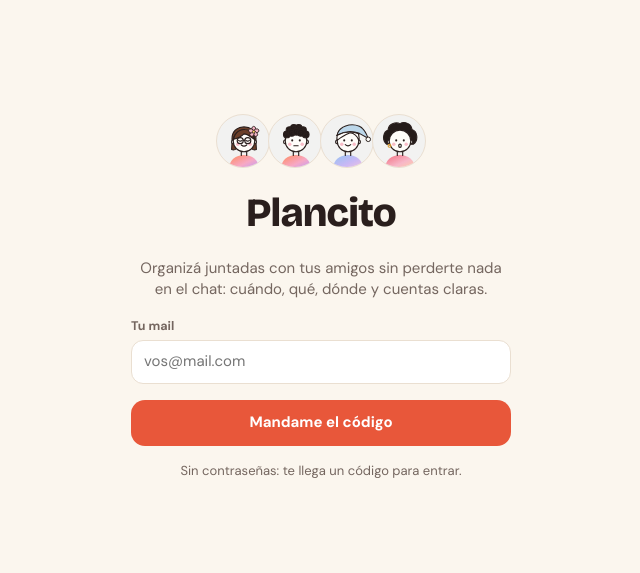
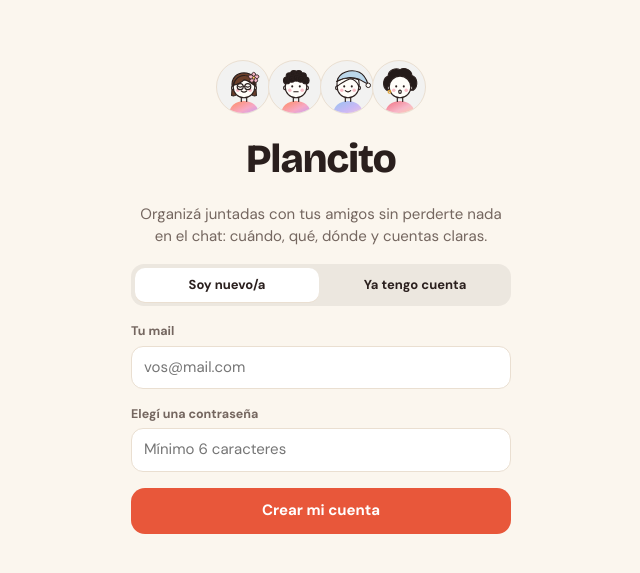
Before and after one commit to paumartz/plancito, a React (Vite) app: page /g/1 in a window 1280 px wide. Shown: the part 127-700 px from the top of the page, without its empty margins (319-959 px from the left). Built offline with nearby package versions, Linux system fonts and the light colour scheme; no server answers.

Commit message:
Login con mail y contraseña
Se entra directo desde la app de la pantalla de inicio, sin mails ni
links que abran Safari. En Supabase alcanza con apagar Confirm email.

Co-Authored-By: Claude Opus 5.5 <noreply@anthropic.com>
Claude-Session: https://claude.ai/code/session_01JnBEVsdMKSFemGDU5So1Wf

```diff
--- a/src/data/local.ts
+++ b/src/data/local.ts
@@ -35,6 +35,7 @@ const plan = (id: string) => db.plans.find((p) => p.id === id)!;
 export const localApi: Api = {
   mode: 'local',
   async currentUserId() { return db.session; },
+  async signUp(email) { await localApi.signIn(email, ''); return 'ok'; },
   async signIn(email) {
     const id = 'u_' + email.toLowerCase().replace(/[^a-z0-9]/g, '');
     if (!db.profiles[id]) {
@@ -42,9 +43,7 @@ export const localApi: Api = {
       db.profiles[id] = { id, name: nick, nick, alias: '', bank: '', avatar: defaultAvatar(), zumbido: { style: 'clasico', msg: '¿Y el plancito?', sound: true }, wishlist: [], askContact: {} };
     }
     db.session = id; save();
-    return 'signed-in';
   },
-  async verifyCode() { /* en modo local se entra sin código */ },
   async signOut() { db.session = null; save(); },
   onAuthChange(cb) { listeners.add(cb); return () => listeners.delete(cb); },
 
--- a/src/data/supabase.ts
+++ b/src/data/supabase.ts
@@ -47,12 +47,14 @@ export function makeSupabaseApi(url: string, key: string): Api {
   return {
     mode: 'supabase',
     currentUserId: uid,
-    async signIn(email) {
-      must(await sb.auth.signInWithOtp({ email, options: { emailRedirectTo: window.location.href } }));
-      return 'sent';
+    async signIn(email, password) {
+      const { error } = await sb.auth.signInWithPassword({ email, password });
+      if (error) throw new Error(error.message);
     },
-    async verifyCode(email, code) {
-      must(await sb.auth.verifyOtp({ email, token: code, type: 'email' }));
+    async signUp(email, password) {
+      const { data, error } = await sb.auth.signUp({ email, password });
+      if (error) throw new Error(error.message);
+      return data.session ? 'ok' : 'confirm';
     },
     async signOut() { await sb.auth.signOut(); },
     onAuthChange(cb) {
--- a/src/data/types.ts
+++ b/src/data/types.ts
@@ -81,8 +81,10 @@ export type RegalitoPatch = Partial<{ owner: string | null; status: RegalitoStat
 export interface Api {
   mode: 'local' | 'supabase';
   currentUserId(): Promise<string | null>;
-  signIn(email: string): Promise<'sent' | 'signed-in'>;
-  verifyCode(email: string, code: string): Promise<void>;
+  /** Entra con mail y contraseña. */
+  signIn(email: string, password: string): Promise<void>;
+  /** Crea la cuenta. Devuelve 'confirm' si Supabase todavía pide confirmar el mail. */
+  signUp(email: string, password: string): Promise<'ok' | 'confirm'>;
   signOut(): Promise<void>;
   onAuthChange(cb: () => void): () => void;
 
--- a/src/pages/Login.tsx
+++ b/src/pages/Login.tsx
@@ -1,78 +1,61 @@
-import { useEffect, useState } from 'react';
+import { useState } from 'react';
 import { api } from '../data';
 import { avatar, TEMPLATES } from '../components/avatarSvg';
 
-// Entramos con un código por mail (no con un link): en iPhone, el link abre Safari y la sesión
-// queda ahí en vez de en la app de la pantalla de inicio. El código se escribe en la propia app.
+// Mail y contraseña: se entra directo desde la app de la pantalla de inicio, sin mails ni links
+// (en iPhone, un link del mail abre Safari y la sesión no llega a la app instalada).
 export default function Login() {
+  const [mode, setMode] = useState<'entrar' | 'crear'>('crear');
   const [email, setEmail] = useState('');
-  const [code, setCode] = useState('');
-  const [state, setState] = useState<'idle' | 'busy' | 'code' | 'checking'>('idle');
+  const [pw, setPw] = useState('');
+  const [busy, setBusy] = useState(false);
   const [err, setErr] = useState('');
-  const [wait, setWait] = useState(0);
-
-  useEffect(() => { if (wait <= 0) return; const t = setTimeout(() => setWait(wait - 1), 1000); return () => clearTimeout(t); }, [wait]);
+  const [info, setInfo] = useState('');
 
   const friendly = (m: string) =>
-    /rate limit|too many/i.test(m) ? 'Pediste varios códigos seguidos y el servidor de mails puso una pausa. Usá el último código que te llegó (sirve por una hora) o probá de nuevo en un rato.'
-      : /expired|invalid|otp/i.test(m) ? 'El código no es correcto o ya venció. Revisá el último mail o pedí uno nuevo.'
+    /invalid login credentials/i.test(m) ? 'El mail o la contraseña no son correctos.'
+      : /already registered|already exists/i.test(m) ? 'Ya hay una cuenta con ese mail. Tocá "Ya tengo cuenta" y entrá con tu contraseña.'
+      : /email not confirmed/i.test(m) ? 'Esta cuenta todavía no está confirmada. Pedile a quien administra Plancito que apague "Confirm email" en Supabase.'
+      : /password/i.test(m) && /6|short|least/i.test(m) ? 'La contraseña tiene que tener al menos 6 caracteres.'
+      : /rate limit|too many/i.test(m) ? 'Muchos intentos seguidos. Esperá un ratito y probá de nuevo.'
+      : /Failed to fetch|NetworkError|Load failed/i.test(m) ? 'No hay conexión con el servidor. Revisá tu internet.'
       : m;
 
-  async function send(e?: React.FormEvent) {
-    e?.preventDefault();
+  async function submit(e: React.FormEvent) {
+    e.preventDefault();
+    setErr(''); setInfo('');
     if (!/^\S+@\S+\.\S+$/.test(email.trim())) { setErr('Poné un mail válido.'); return; }
-    setErr(''); setState('busy');
+    if (api.mode !== 'local' && pw.length < 6) { setErr('La contraseña tiene que tener al menos 6 caracteres.'); return; }
+    setBusy(true);
     try {
-      const r = await api.signIn(email.trim());
-      if (r === 'sent') { setState('code'); setWait(60); } else setState('idle');
-    } catch (ex) { setErr(friendly((ex as Error).message || '')); setState('idle'); }
+      if (mode === 'crear') {
+        const r = await api.signUp(email.trim(), pw);
+        if (r === 'confirm') setInfo('Te mandamos un mail para confirmar la cuenta. Después volvé acá y entrá con tu contraseña.');
+      } else await api.signIn(email.trim(), pw);
+    } catch (ex) { setErr(friendly((ex as Error).message || '')); }
+    finally { setBusy(false); }
   }
-
-  async function verify(e?: React.FormEvent) {
-    e?.preventDefault();
-    const c = code.replace(/\D/g, '');
-    if (c.length < 6) { setErr('El código tiene 6 números.'); return; }
-    setErr(''); setState('checking');
-    try { await api.verifyCode(email.trim(), c); }
-    catch (ex) { setErr(friendly((ex as Error).message || '')); setState('code'); }
-  }
-
-  const head = <>
-    <div className="row" style={{ justifyContent: 'center' }}>
-      {TEMPLATES.slice(0, 4).map((t, i) => <span key={i} className="avb" style={{ width: 54, height: 54, marginLeft: i ? -12 : 0 }} dangerouslySetInnerHTML={{ __html: avatar(t, 54) }} />)}
-    </div>
-    <div className="logo">Plancito</div>
-  </>;
-
-  if (state === 'code' || state === 'checking') return (
-    <div className="center-page">
-      <form className="login" onSubmit={verify}>
-        {head}
-        <div><h2>Revisá tu mail</h2><p className="muted small">Te mandamos un código de 6 números a <b>{email}</b>. Escribilo acá.</p></div>
-        <input id="code" className="inp" inputMode="numeric" autoComplete="one-time-code" maxLength={8} autoFocus
-          style={{ fontSize: 28, letterSpacing: '.35em', textAlign: 'center', fontWeight: 700 }}
-          value={code} onChange={(e) => setCode(e.target.value.replace(/\D/g, ''))} placeholder="······" aria-label="Código de 6 números" />
-        {err && <p className="err">{err}</p>}
-        <button className="btn tomato full" disabled={state === 'checking'}>{state === 'checking' ? 'Entrando…' : 'Entrar'}</button>
-        <div className="row" style={{ justifyContent: 'center', gap: 16 }}>
-          <button type="button" className="link small" disabled={wait > 0} onClick={() => send()}>{wait > 0 ? `Reenviar en ${wait} s` : 'Reenviar código'}</button>
-          <button type="button" className="link small" onClick={() => { setState('idle'); setCode(''); setErr(''); }}>Cambiar mail</button>
-        </div>
-        <p className="small muted">Si no lo ves, buscalo en spam o promociones.</p>
-      </form>
-    </div>
-  );
 
   return (
     <div className="center-page">
-      <form className="login" onSubmit={send}>
-        {head}
+      <form className="login" onSubmit={submit}>
+        <div className="row" style={{ justifyContent: 'center' }}>
+          {TEMPLATES.slice(0, 4).map((t, i) => <span key={i} className="avb" style={{ width: 54, height: 54, marginLeft: i ? -12 : 0 }} dangerouslySetInnerHTML={{ __html: avatar(t, 54) }} />)}
+        </div>
+        <div className="logo">Plancito</div>
         <p className="muted">Organizá juntadas con tus amigos sin perderte nada en el chat: cuándo, qué, dónde y cuentas claras.</p>
+        <div className="seg" role="tablist">
+          <button type="button" className={mode === 'crear' ? 'on' : ''} onClick={() => { setMode('crear'); setErr(''); }}>Soy nuevo/a</button>
+          <button type="button" className={mode === 'entrar' ? 'on' : ''} onClick={() => { setMode('entrar'); setErr(''); }}>Ya tengo cuenta</button>
+        </div>
         <div className="field" style={{ textAlign: 'left' }}><label htmlFor="email">Tu mail</label>
           <input id="email" className="inp" type="email" autoComplete="email" value={email} onChange={(e) => setEmail(e.target.value)} placeholder="vos@mail.com" /></div>
+        {api.mode !== 'local' && <div className="field" style={{ textAlign: 'left' }}><label htmlFor="pw">{mode === 'crear' ? 'Elegí una contraseña' : 'Tu contraseña'}</label>
+          <input id="pw" className="inp" type="password" autoComplete={mode === 'crear' ? 'new-password' : 'current-password'} value={pw} onChange={(e) => setPw(e.target.value)} placeholder="Mínimo 6 caracteres" /></div>}
         {err && <p className="err">{err}</p>}
-        <button className="btn tomato full" disabled={state === 'busy'}>{state === 'busy' ? 'Enviando…' : api.mode === 'local' ? 'Entrar' : 'Mandame el código'}</button>
-        <p className="small muted">{api.mode === 'local' ? 'Modo local: no se manda ningún mail.' : 'Sin contraseñas: te llega un código para entrar.'}</p>
+        {info && <div className="sticker bg-lime"><p className="small">{info}</p></div>}
+        <button className="btn tomato full" disabled={busy}>{busy ? 'Un segundo…' : mode === 'crear' ? 'Crear mi cuenta' : 'Entrar'}</button>
+        {api.mode === 'local' && <p className="small muted">Modo local: no hace falta contraseña.</p>}
       </form>
     </div>
   );
--- a/supabase/email/codigo.html
+++ /dev/null
@@ -1,6 +0,0 @@
-<div style="font-family:Arial,Helvetica,sans-serif;max-width:420px;margin:0 auto;padding:24px;color:#2A1F1D">
-  <h2 style="margin:0 0 8px">Tu código para entrar a Plancito</h2>
-  <p style="margin:0 0 16px">Escribilo en la app:</p>
-  <p style="font-size:34px;font-weight:bold;letter-spacing:8px;margin:0 0 16px">{{ .Token }}</p>
-  <p style="color:#74665F;font-size:13px;margin:0">Vence en una hora. Si no pediste entrar, ignorá este mail.</p>
-</div>
```
Also changed, not shown: 1 other file (tests, documents, lock files or other folders).
